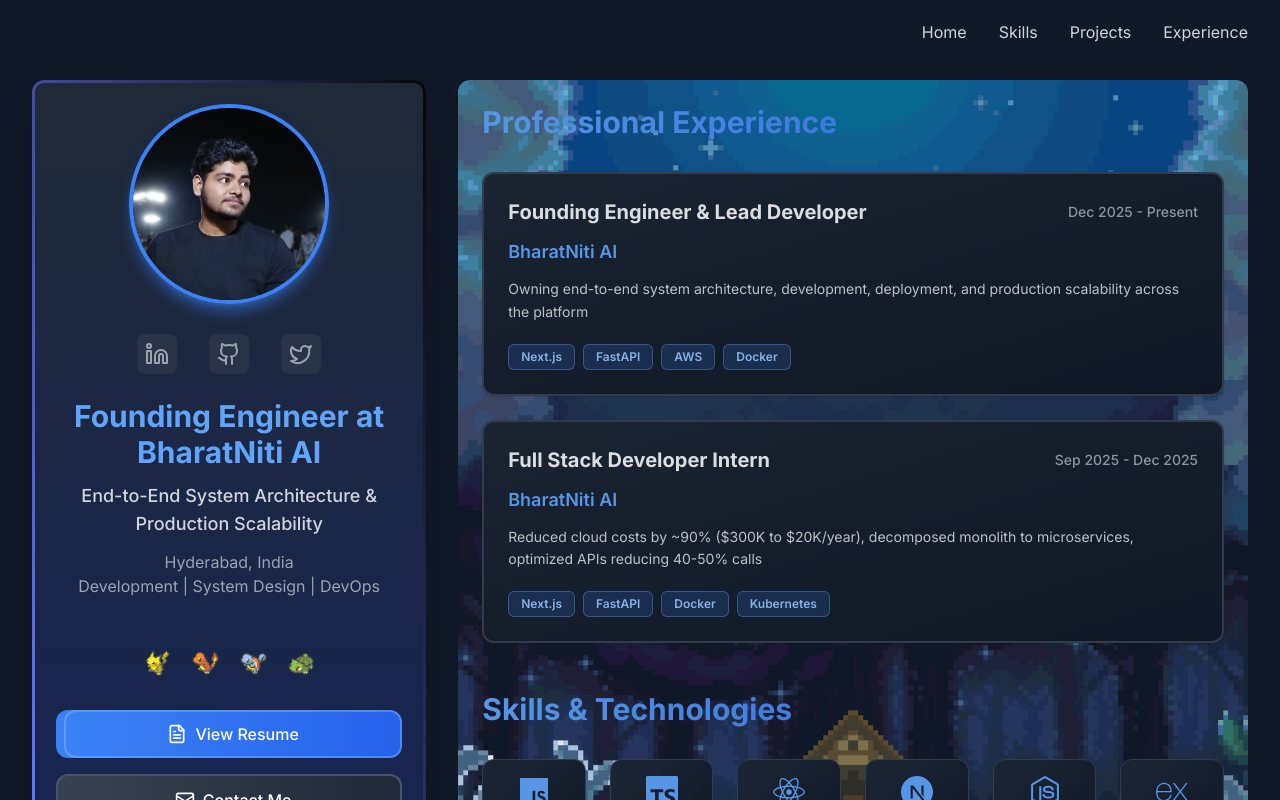
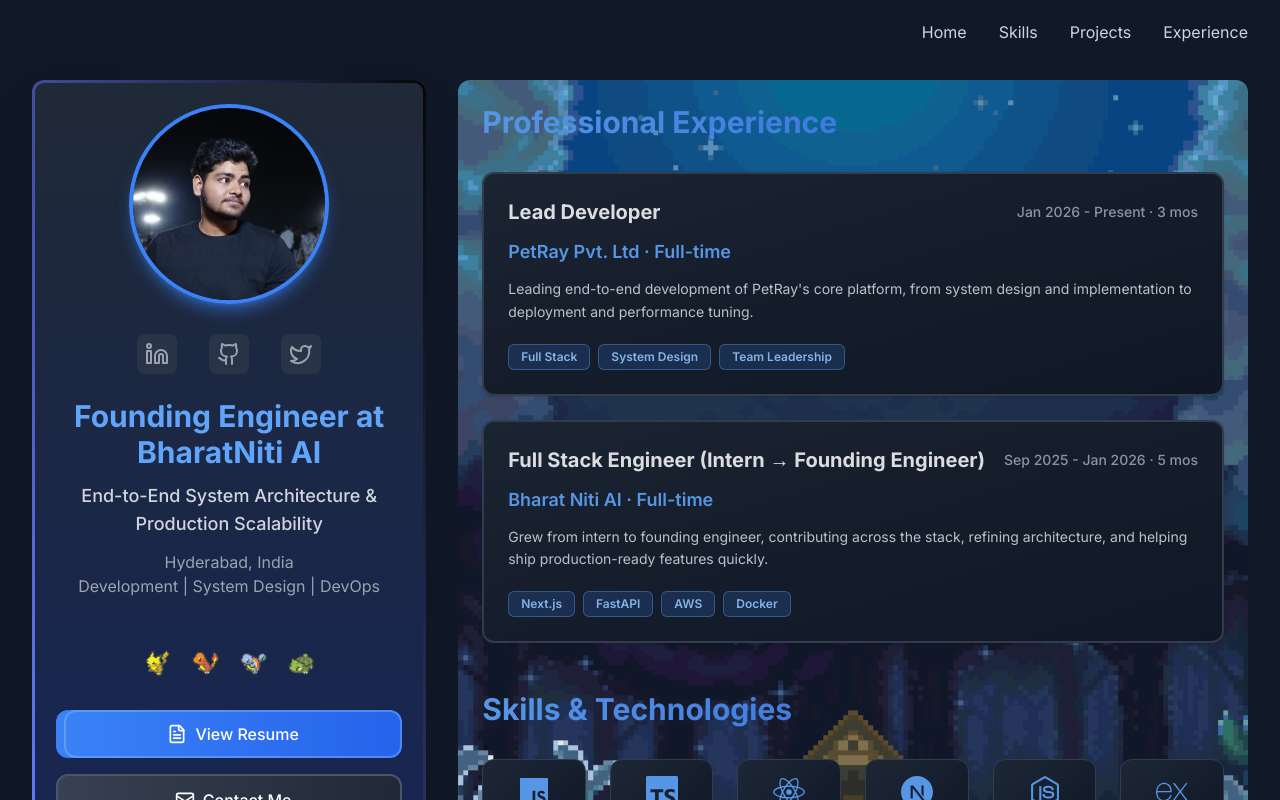
Before and after one commit to moiz2405/portfolio, a Next.js app: page / in a window 1280 px wide. Shown: the top 800 px of the page. Built offline with nearby package versions, Linux system fonts and the light colour scheme.

Commit message:
Update components/Experience.tsx

```diff
--- a/components/Experience.tsx
+++ b/components/Experience.tsx
@@ -15,18 +15,20 @@
 
 const experiences: ExperienceItem[] = [
   {
-    title: "Founding Engineer & Lead Developer",
-    company: "BharatNiti AI",
-    period: "Dec 2025 - Present",
-    description: "Owning end-to-end system architecture, development, deployment, and production scalability across the platform",
-    skills: ["Next.js", "FastAPI", "AWS", "Docker"]
+    title: "Lead Developer",
+    company: "PetRay Pvt. Ltd \u00b7 Full-time",
+    period: "Jan 2026 - Present \u00b7 3 mos",
+    description:
+      "Leading end-to-end development of PetRay's core platform, from system design and implementation to deployment and performance tuning.",
+    skills: ["Full Stack", "System Design", "Team Leadership"]
   },
   {
-    title: "Full Stack Developer Intern",
-    company: "BharatNiti AI",
-    period: "Sep 2025 - Dec 2025",
-    description: "Reduced cloud costs by ~90% ($300K to $20K/year), decomposed monolith to microservices, optimized APIs reducing 40-50% calls",
-    skills: ["Next.js", "FastAPI", "Docker", "Kubernetes"]
+    title: "Full Stack Engineer (Intern \u2192 Founding Engineer)",
+    company: "Bharat Niti AI \u00b7 Full-time",
+    period: "Sep 2025 - Jan 2026 \u00b7 5 mos",
+    description:
+      "Grew from intern to founding engineer, contributing across the stack, refining architecture, and helping ship production-ready features quickly.",
+    skills: ["Next.js", "FastAPI", "AWS", "Docker"]
   }
 ]
 
```
